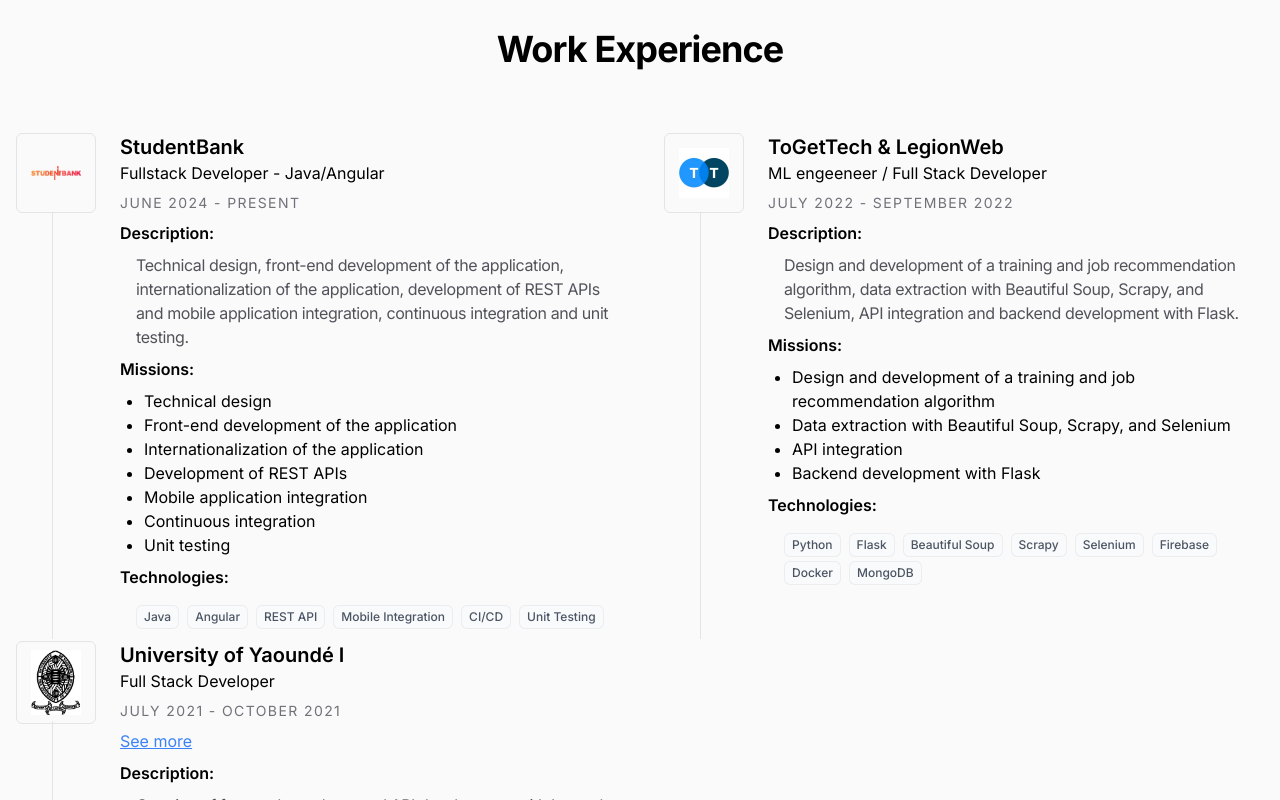
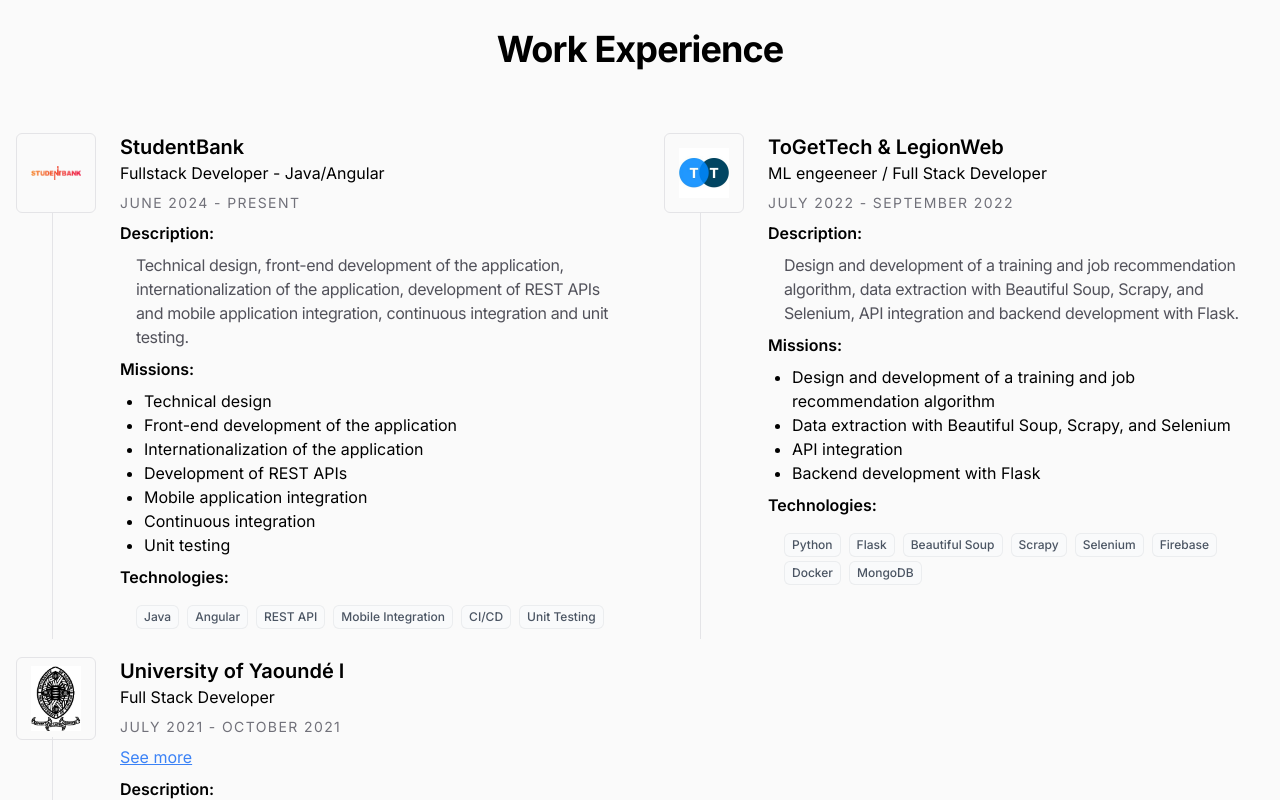
Before and after one commit to njonou01/portfolio, a React (Create React App) app: page / in a window 1280 px wide. Shown: the part 2380-3180 px from the top of the page. Built offline with nearby package versions, Linux system fonts and the light colour scheme.

Commit message:
all english

```diff
--- a/src/components/Experience.tsx
+++ b/src/components/Experience.tsx
@@ -4,7 +4,7 @@
 const Experience: React.FC = () => {
       return (
             <LayoutSection title="Work Experience" id="experience">
-                  <div className="grid lg:grid-cols-2 grid-cols-1 gap-x-12">
+                  <div className="grid lg:grid-cols-2 grid-cols-1 gap-x-12 gap-y-4">
                         {experienceData.map((item, index) => (
                               <div key={index} className="flex items-start lg:gap-x-6 gap-x-4 mb-3 max-w-2xl relative before:absolute before:bottom-0 before:top-[5rem] before:left-9 before:w-[1px] before:h-[calc(100%-70px)]  before:bg-zinc-200">
                                     <button className="grid place-items-center  bg-secondary-bg border  border-zinc-200 min-h-[80px] min-w-[80px] p-2 rounded-md overflow-clip relative">
```
